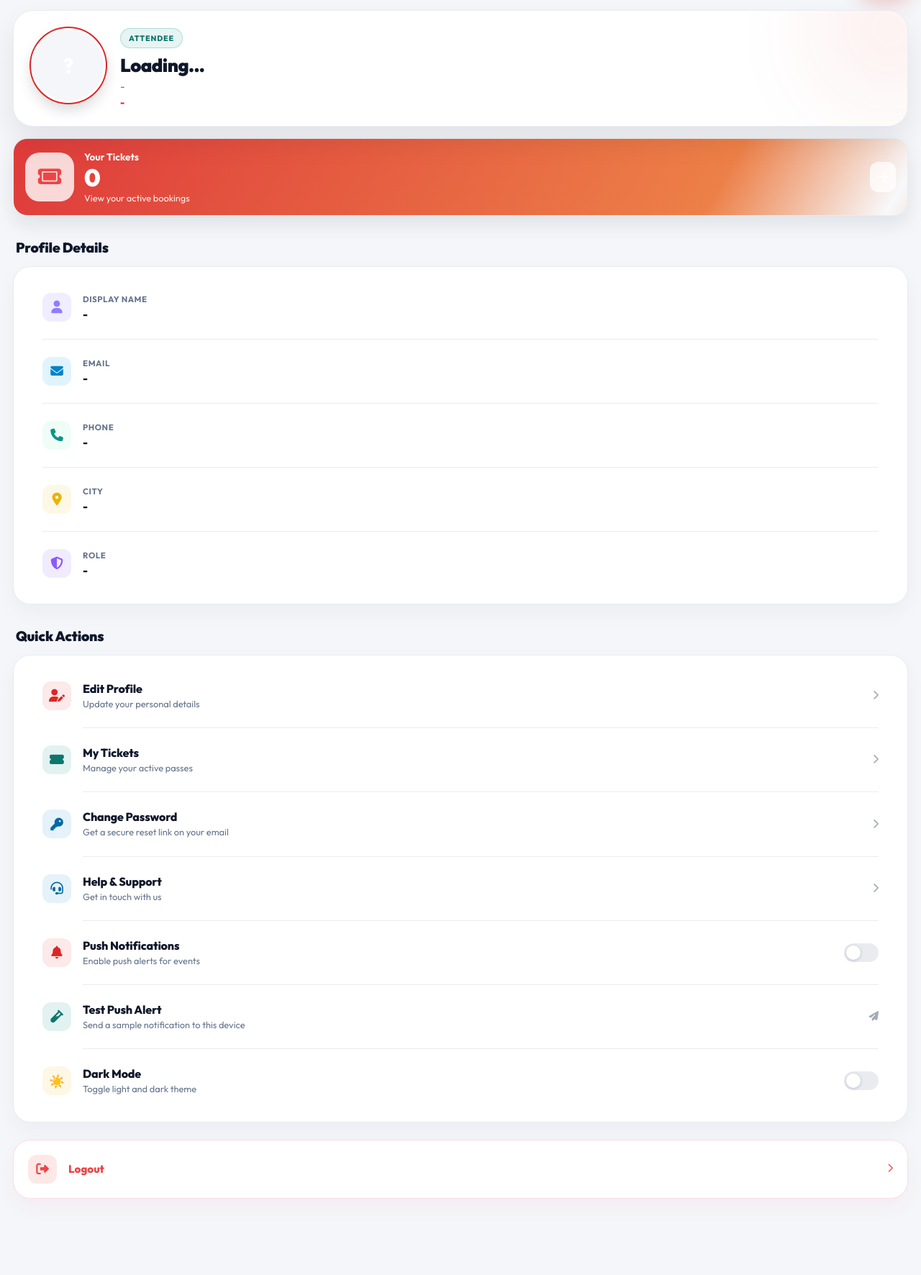
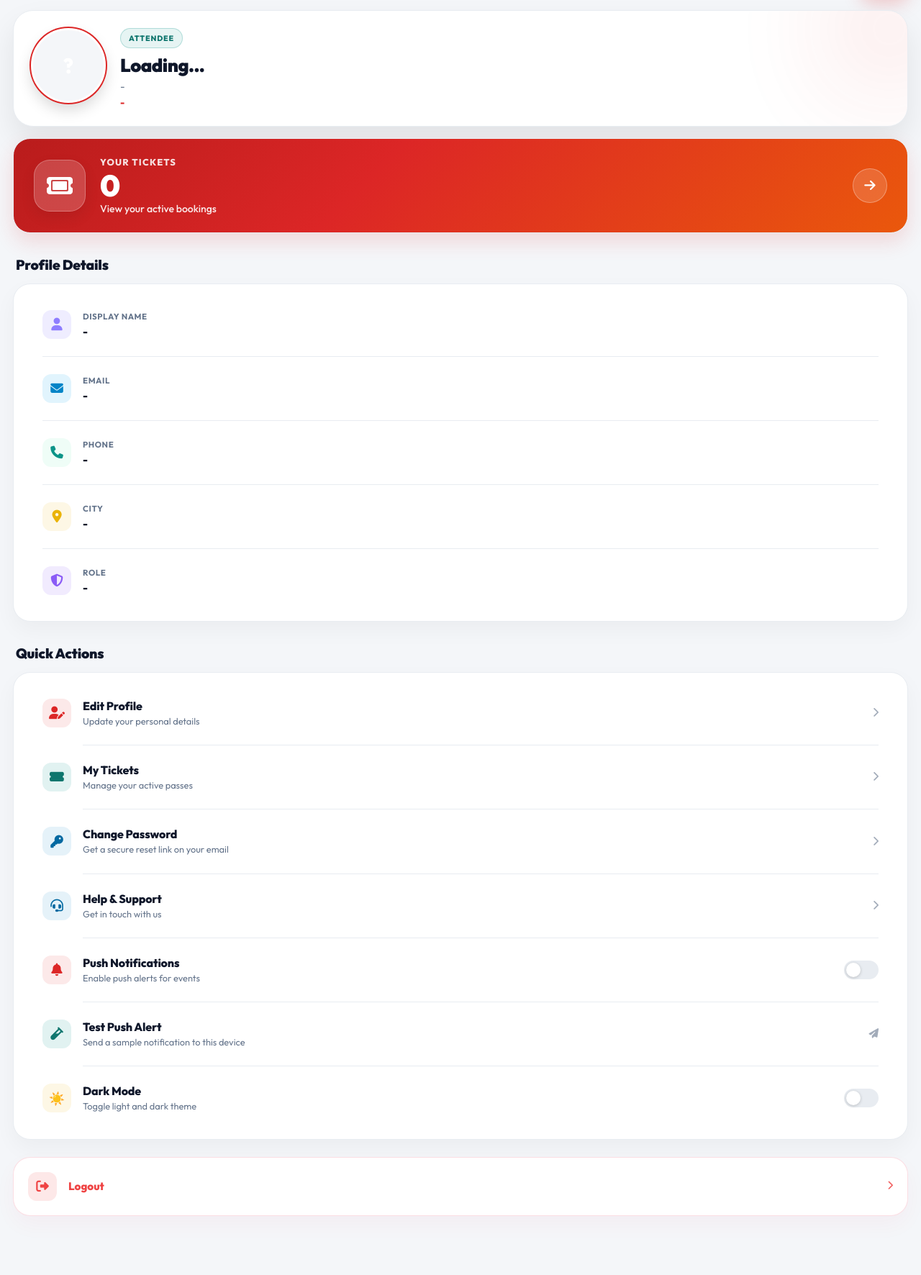
Before and after one commit to morvin2701/Evorra, a Flask app: page /profile in a window 1280 px wide. Shown: the part 148-1920 px from the top of the page at 72% size. Run offline with Flask 3, Linux system fonts and the light colour scheme; some libraries are stand-ins or nearby versions.

Commit message:
style(profile): upgrade spotlight card UI proportions and implement theme-aware gold styling for Master Console

```diff
--- a/templates/profile.html
+++ b/templates/profile.html
@@ -172,54 +172,69 @@
     }
 
     .spotlight-card {
-        border-radius: 20px;
-        padding: 16px;
+        border-radius: 24px;
+        padding: 24px 28px;
         display: grid;
-        grid-template-columns: 68px 1fr auto;
-        gap: 14px;
+        grid-template-columns: 72px 1fr auto;
+        gap: 20px;
         align-items: center;
         border: 1px solid var(--spot-border);
         background: var(--spot-bg);
         color: var(--spot-text);
         box-shadow: var(--spot-shadow);
+        position: relative;
+        overflow: hidden;
+        transition: transform 0.3s cubic-bezier(0.34, 1.56, 0.64, 1), box-shadow 0.3s ease;
     }
 
     .spot-icon {
-        width: 68px;
-        height: 68px;
-        background: var(--spot-icon-bg);
-        border-radius: 20px;
+        width: 72px;
+        height: 72px;
+        background: rgba(255, 255, 255, 0.18);
+        border: 1px solid rgba(255, 255, 255, 0.25);
+        border-radius: 22px;
         display: flex;
         align-items: center;
         justify-content: center;
-        font-size: 1.8rem;
-        color: var(--spot-icon-color);
+        font-size: 2rem;
+        color: #ffffff;
+        box-shadow: 0 8px 20px rgba(0, 0, 0, 0.08);
     }
 
     .spot-sub {
-        font-size: 0.85rem;
-        font-weight: 700;
-        color: var(--spot-sub) !important;
+        font-size: 0.8rem;
+        font-weight: 800;
+        text-transform: uppercase;
+        letter-spacing: 1.2px;
+        color: rgba(255, 255, 255, 0.85) !important;
     }
 
     .spot-count {
-        font-size: 2.1rem;
+        font-size: 2.6rem;
         font-weight: 900;
-        margin: 3px 0;
+        margin: 4px 0 2px 0;
         line-height: 1;
+        letter-spacing: -1px;
     }
 
     .spot-msg {
-        font-size: 0.8rem;
-        color: var(--spot-msg) !important;
+        font-size: 0.88rem;
+        font-weight: 500;
+        color: rgba(255, 255, 255, 0.9) !important;
     }
 
     .spot-arrow {
-        padding: 10px;
-        background: var(--spot-arrow-bg);
-        border-radius: 12px;
-        color: var(--spot-arrow-color);
-        border: 1px solid var(--spot-arrow-border);
+        width: 48px;
+        height: 48px;
+        border-radius: 50%;
+        background: rgba(255, 255, 255, 0.15);
+        border: 1px solid rgba(255, 255, 255, 0.3);
+        color: #ffffff;
+        display: flex;
+        align-items: center;
+        justify-content: center;
+        font-size: 1.1rem;
+        transition: all 0.3s cubic-bezier(0.4, 0, 0.2, 1);
     }
 
     body.theme-showmates .details-card,
@@ -410,49 +425,89 @@
 
     /* Theme-specific spotlight tuning */
     :is(html[data-theme="light"], body[data-theme="light"], body.theme-showmates[data-theme="light"]) .profile-shell {
-        --spot-bg: linear-gradient(135deg, #fecaca 0%, #fdba74 52%, #fb923c 100%);
-        --spot-border: rgba(251, 113, 133, 0.24);
+        --spot-bg: linear-gradient(135deg, #b91c1c 0%, #dc2626 40%, #ea580c 100%);
+        --spot-border: rgba(220, 38, 38, 0.2);
         --spot-text: #ffffff;
         --spot-sub: rgba(255, 255, 255, 0.95);
-        --spot-msg: rgba(255, 255, 255, 0.9);
-        --spot-icon-bg: rgba(255, 255, 255, 0.8);
-        --spot-arrow-bg: rgba(255, 255, 255, 0.72);
-        --spot-icon-color: #ef4444;
+        --spot-msg: rgba(255, 255, 255, 0.88);
+        --spot-icon-bg: rgba(255, 255, 255, 0.18);
+        --spot-arrow-bg: rgba(255, 255, 255, 0.18);
+        --spot-icon-color: #ffffff;
         --spot-arrow-color: #ffffff;
-        --spot-arrow-border: rgba(255, 255, 255, 0.35);
-        --spot-shadow: 0 12px 28px rgba(15, 23, 42, 0.09);
+        --spot-arrow-border: rgba(255, 255, 255, 0.4);
+        --spot-shadow: 0 12px 28px rgba(220, 38, 38, 0.15);
+
+        --gold-bg: rgba(180, 83, 9, 0.08);
+        --gold-text: #b45309;
+        --gold-border: rgba(180, 83, 9, 0.25);
+        --gold-card-bg: linear-gradient(135deg, rgba(180, 83, 9, 0.03), rgba(142, 125, 255, 0.02));
+        --gold-btn-bg: linear-gradient(135deg, rgba(180, 83, 9, 0.12), rgba(180, 83, 9, 0.04));
+        --gold-shadow: 0 4px 15px rgba(180, 83, 9, 0.05);
     }
 
     :is(html[data-theme="dark"], body[data-theme="dark"], body.theme-showmates[data-theme="dark"]) .profile-shell {
-        --spot-bg: linear-gradient(135deg, rgba(96, 83, 255, 0.42), rgba(13, 178, 235, 0.3));
-        --spot-border: rgba(148, 163, 184, 0.3);
-        --spot-text: #f8fafc;
-        --spot-sub: rgba(241, 245, 249, 0.9);
-        --spot-msg: rgba(226, 232, 240, 0.86);
+        --spot-bg: linear-gradient(135deg, #dc2626 0%, #ef4444 40%, #f97316 100%);
+        --spot-border: rgba(239, 68, 68, 0.2);
+        --spot-text: #ffffff;
+        --spot-sub: rgba(255, 255, 255, 0.95);
+        --spot-msg: rgba(255, 255, 255, 0.88);
         --spot-icon-bg: rgba(255, 255, 255, 0.18);
-        --spot-arrow-bg: rgba(2, 6, 23, 0.26);
-        --spot-icon-color: #f8fafc;
-        --spot-arrow-color: #f8fafc;
-        --spot-arrow-border: rgba(148, 163, 184, 0.3);
-        --spot-shadow: 0 16px 34px rgba(0, 0, 0, 0.3);
+        --spot-arrow-bg: rgba(255, 255, 255, 0.18);
+        --spot-icon-color: #ffffff;
+        --spot-arrow-color: #ffffff;
+        --spot-arrow-border: rgba(255, 255, 255, 0.4);
+        --spot-shadow: 0 12px 28px rgba(239, 68, 68, 0.25);
+
+        --gold-bg: rgba(234, 179, 8, 0.15);
+        --gold-text: #eab308;
+        --gold-border: rgba(234, 179, 8, 0.24);
+        --gold-card-bg: linear-gradient(135deg, rgba(234, 179, 8, 0.03), rgba(142, 125, 255, 0.03));
+        --gold-btn-bg: linear-gradient(135deg, rgba(234, 179, 8, 0.15), rgba(234, 179, 8, 0.05));
+        --gold-shadow: 0 4px 15px rgba(234, 179, 8, 0.1);
     }
 
-    @keyframes cardShine {
-        0% { background-position: -200% 0; }
-        100% { background-position: 200% 0; }
+    @keyframes sweepShine {
+        0% { left: -150%; }
+        35% { left: 150%; }
+        100% { left: 150%; }
     }
 
     body.theme-showmates .spotlight-card {
-        background: linear-gradient(120deg, rgba(220, 38, 38, 0.9) 0%, rgba(234, 88, 12, 0.75) 40%, rgba(255, 255, 255, 0.3) 50%, rgba(234, 88, 12, 0.75) 60%, rgba(220, 38, 38, 0.9) 100%) !important;
-        background-size: 200% 100% !important;
-        animation: cardShine 6s infinite linear !important;
+        background: var(--spot-bg) !important;
+        position: relative !important;
+        overflow: hidden !important;
         transition: transform 0.3s cubic-bezier(0.34, 1.56, 0.64, 1), box-shadow 0.3s ease !important;
+        box-shadow: var(--spot-shadow) !important;
+    }
+
+    body.theme-showmates .spotlight-card::after {
+        content: '' !important;
+        position: absolute !important;
+        top: 0 !important;
+        left: -150% !important;
+        width: 60% !important;
+        height: 100% !important;
+        background: linear-gradient(
+            90deg,
+            rgba(255, 255, 255, 0) 0%,
+            rgba(255, 255, 255, 0.22) 50%,
+            rgba(255, 255, 255, 0) 100%
+        ) !important;
+        transform: skewX(-20deg) !important;
+        animation: sweepShine 6s infinite ease-in-out !important;
     }
 
     body.theme-showmates .spotlight-card:hover {
         transform: translateY(-4px) scale(1.01) !important;
-        box-shadow: 0 20px 35px rgba(220, 38, 38, 0.25) !important;
-     }
+        box-shadow: var(--spot-shadow) !important;
+    }
+
+    body.theme-showmates .spotlight-card:hover .spot-arrow {
+        background: #ffffff !important;
+        color: #dc2626 !important;
+        transform: translateX(4px) scale(1.05) !important;
+        box-shadow: 0 4px 12px rgba(0, 0, 0, 0.15) !important;
+    }
 
     body.theme-showmates .detail-item {
         display: flex !important;
@@ -636,14 +691,14 @@
         </div>
 
         <div id="admin-management-section" class="hide" style="margin-top: 28px;">
-            <div class="actions-card" style="border: 1px solid rgba(234, 179, 8, 0.25) !important; background: linear-gradient(135deg, rgba(234, 179, 8, 0.03), rgba(142, 125, 255, 0.03)) !important; box-shadow: 0 12px 30px rgba(234, 179, 8, 0.03) !important;">
+            <div class="actions-card" style="border: 1px solid var(--gold-border) !important; background: var(--gold-card-bg) !important; box-shadow: 0 12px 30px rgba(234, 179, 8, 0.03) !important;">
                 <div style="display: flex; justify-content: space-between; align-items: center; padding: 20px 24px;">
                     <div style="display: flex; align-items: center; gap: 16px;">
-                        <div style="width: 44px; height: 44px; border-radius: 14px; display: flex; align-items: center; justify-content: center; font-size: 1.2rem; background: rgba(234, 179, 8, 0.15) !important; color: #eab308 !important;">
+                        <div style="width: 44px; height: 44px; border-radius: 14px; display: flex; align-items: center; justify-content: center; font-size: 1.2rem; background: var(--gold-bg) !important; color: var(--gold-text) !important;">
                             <i class="fa-solid fa-crown"></i>
                         </div>
                         <div>
-                            <h3 class="action-row-title" style="font-size: 1.05rem; display: flex; align-items: center; gap: 8px;">Master Console <span style="font-size: 0.65rem; font-weight: 900; letter-spacing: 0.05em; text-transform: uppercase; background: rgba(234, 179, 8, 0.15); color: #eab308; padding: 3px 8px; border-radius: 999px; border: 1px solid rgba(234, 179, 8, 0.24);">Super Admin</span></h3>
+                            <h3 class="action-row-title" style="font-size: 1.05rem; display: flex; align-items: center; gap: 8px;">Master Console <span style="font-size: 0.65rem; font-weight: 900; letter-spacing: 0.05em; text-transform: uppercase; background: var(--gold-bg); color: var(--gold-text); padding: 3px 8px; border-radius: 999px; border: 1px solid var(--gold-border);">Super Admin</span></h3>
                             <p class="action-row-desc" style="margin-top: 4px;">Provision authorized organizer credentials</p>
                         </div>
                     </div>
@@ -946,7 +1001,7 @@
 
                     if (user.uid === 'hFUiPomQXxgevadKdIJ44bA8wLI2' || user.email === 'vekariyamorvin@gmail.com') {
                         adminSection.classList.remove('hide');
-                        adminContainer.innerHTML = '<button onclick="openCreateOrganiserModal()" style="padding: 10px 20px; border-radius: 12px; border: 1px solid rgba(234, 179, 8, 0.4); background: linear-gradient(135deg, rgba(234, 179, 8, 0.15), rgba(234, 179, 8, 0.05)); color: #eab308; font-weight: 800; font-size: 0.85rem; cursor: pointer; display: flex; align-items: center; gap: 8px; transition: all 0.2s ease; box-shadow: 0 4px 15px rgba(234, 179, 8, 0.1);"><i class=\"fa-solid fa-user-plus\"></i> Create Organiser</button>';
+                        adminContainer.innerHTML = '<button onclick="openCreateOrganiserModal()" style="padding: 10px 20px; border-radius: 12px; border: 1px solid var(--gold-border); background: var(--gold-btn-bg); color: var(--gold-text); font-weight: 800; font-size: 0.85rem; cursor: pointer; display: flex; align-items: center; gap: 8px; transition: all 0.2s ease; box-shadow: var(--gold-shadow);"><i class=\"fa-solid fa-user-plus\"></i> Create Organiser</button>';
                     } else {
                         adminSection.classList.add('hide');
                     }
```
